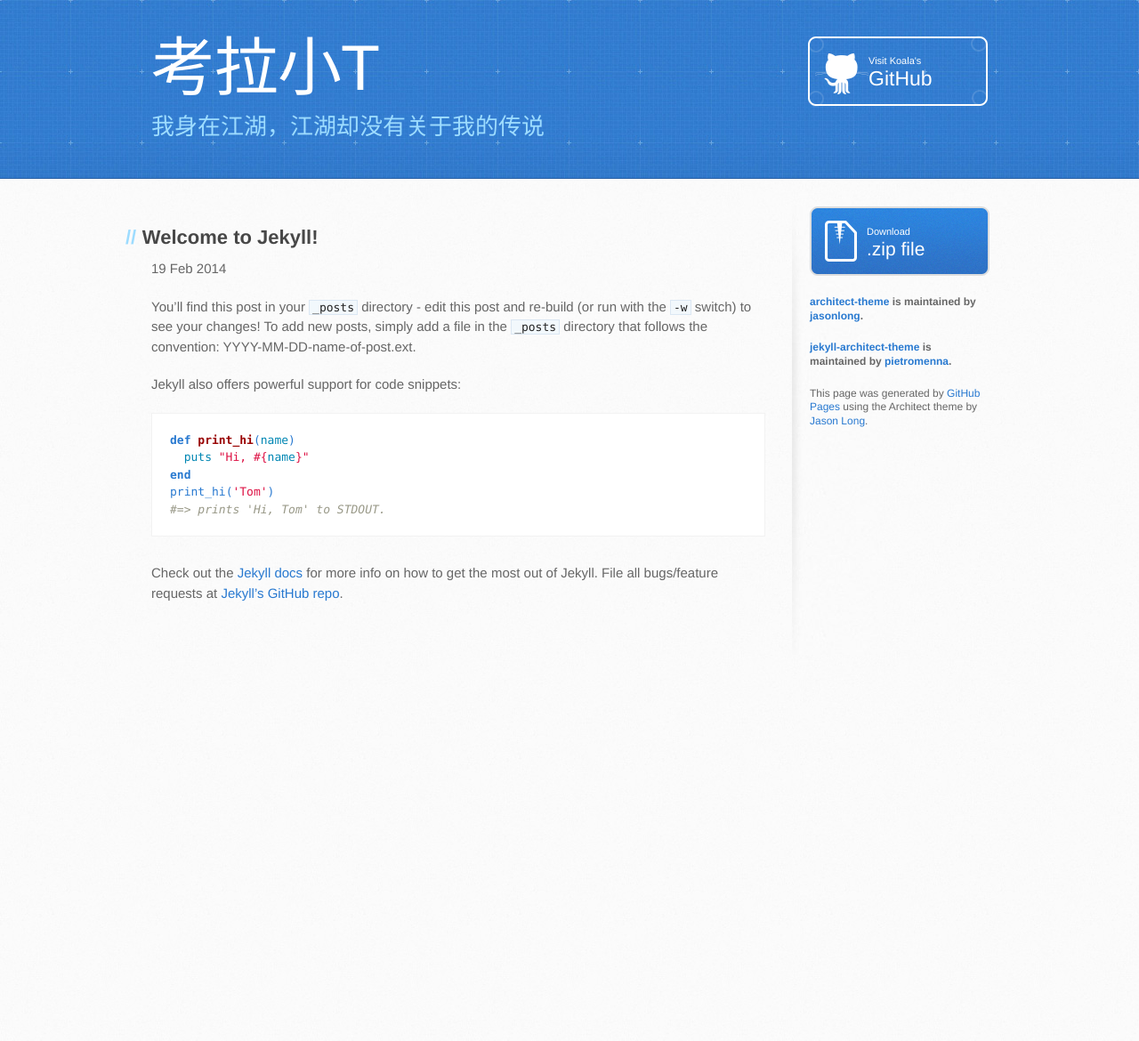
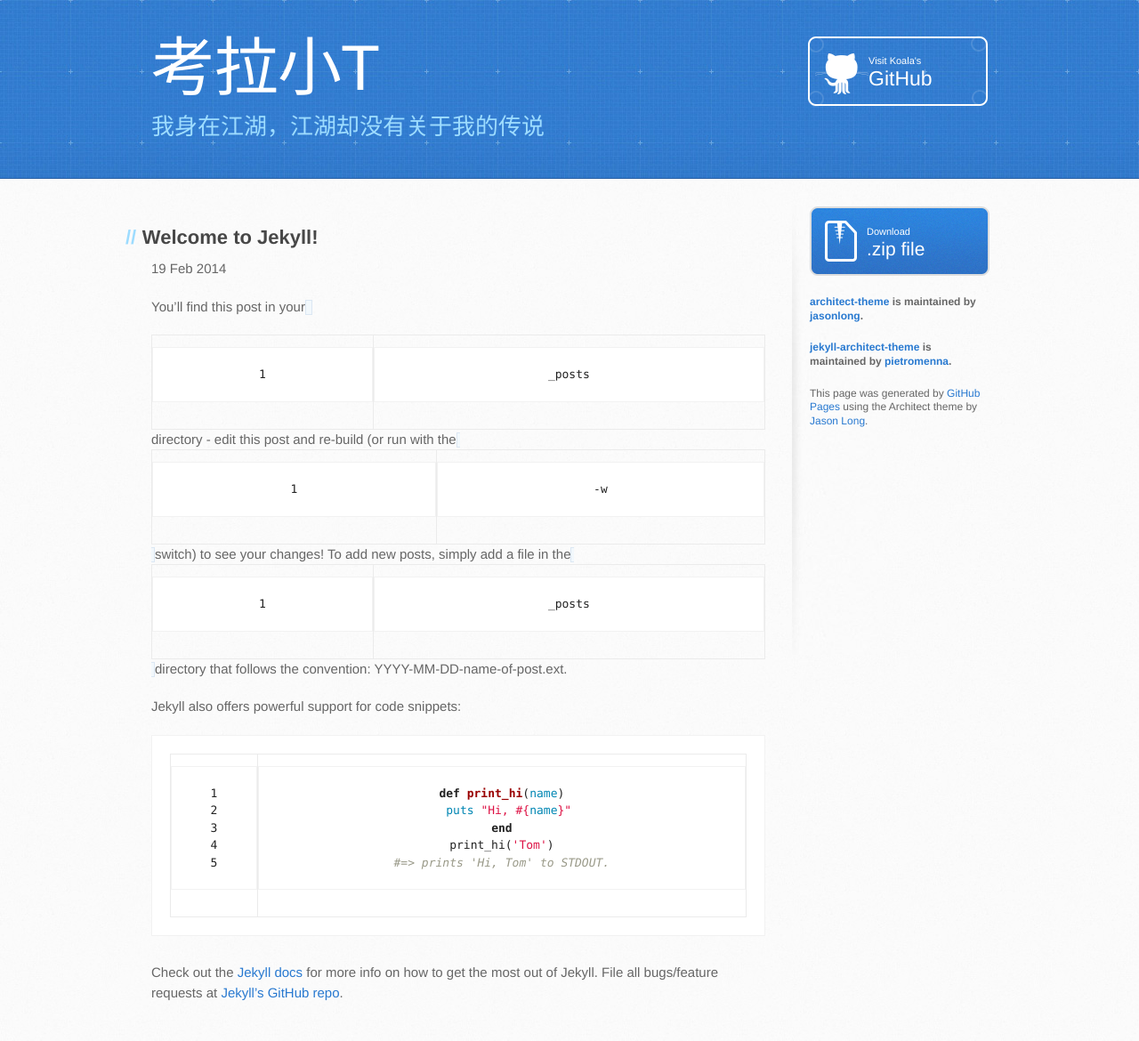
Before and after one commit to koalaxiaot/koalaxiaot.github.com, a Jekyll site: the page built from _posts/2014-02-09-welcomeo-jkyll.md, in a window 1280 px wide. Shown: the whole page at 89% size. Built offline with Jekyll 4.4.1, drawn with Linux system fonts in a browser that asks for light colours; before the commit the page ends 900 px from its top, so only the background shows below that.

Commit message:
change ocnfig

```diff
--- a/_config.yml
+++ b/_config.yml
@@ -2,6 +2,23 @@
 subname: 我身在江湖，江湖却没有关于我的传说
 
 markdown: kramdown
+highlighter: pygments
 
 kramdown:
+
   input: GFM
+
+  auto_ids: true
+  footnote_nr: 1
+  entity_output: as_char
+  toc_levels: 1..6
+  smart_quotes: lsquo,rsquo,ldquo,rdquo
+  use_coderay: false
+
+  coderay:
+    coderay_wrap: div
+    coderay_line_numbers: inline
+    coderay_line_numbers_start: 1
+    coderay_tab_width: 4
+    coderay_bold_every: 10
+    coderay_css: style
```
